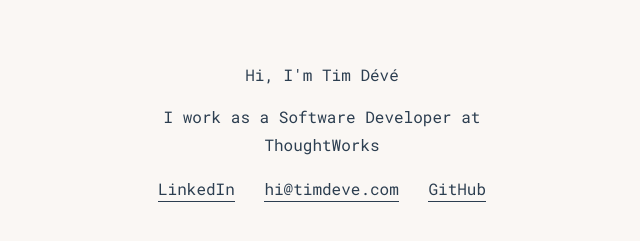
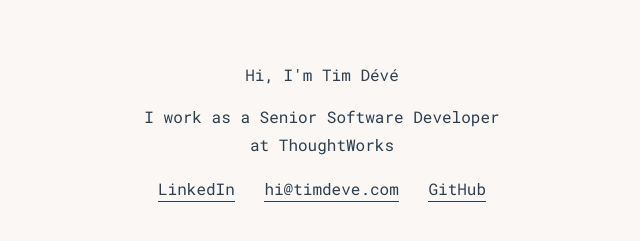
Before and after one commit to TimDeve/timdeve.github.io, a Jekyll site: the page built from index.html, in a window 1280 px wide. Shown: the part 310-551 px from the top of the page, without its empty margins (318-958 px from the left). Built offline with Jekyll 4.4.1, drawn with Linux system fonts in a browser that asks for light colours.

Commit message:
Adds description

```diff
--- a/_includes/head.html
+++ b/_includes/head.html
@@ -5,6 +5,7 @@
 <head>
   <meta charset="UTF-8">
   <meta name="viewport" content="width=device-width, initial-scale=1">
+  <meta name="description" content="I work as a Senior Software Developer at ThoughtWorks">
   <title>{{site.title}}</title>
   <link rel="icon" href="img/favicon.ico" type="image/x-icon" />
   <link href='https://fonts.googleapis.com/css?family=Roboto+Mono' rel='stylesheet' type='text/css'>
--- a/index.html
+++ b/index.html
@@ -5,7 +5,7 @@ permalink: /
 ---
 <div class="centerBlock">
   <p>Hi, I'm Tim Dévé</p>
-  <p>I work as a Software Developer at ThoughtWorks</p>
+  <p>I work as a Senior Software Developer at ThoughtWorks</p>
   <ul class="links">
     <li>
       <a href="https://uk.linkedin.com/in/timdeve">LinkedIn</a>
```
